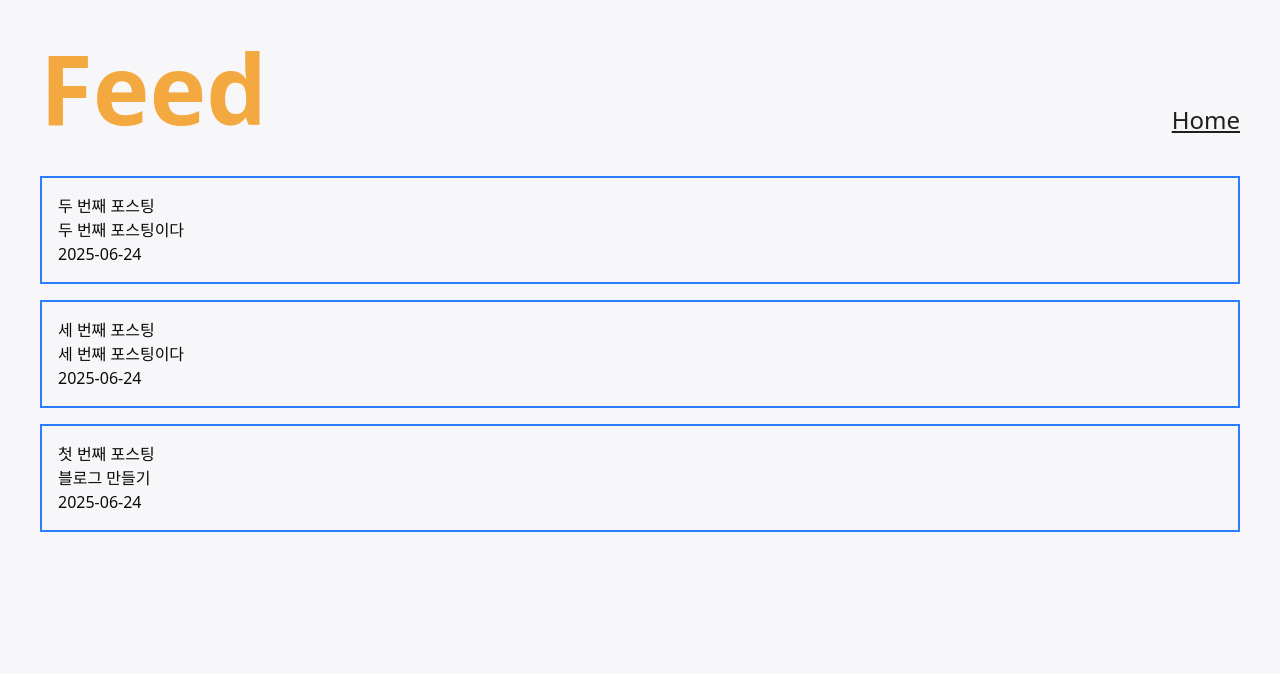
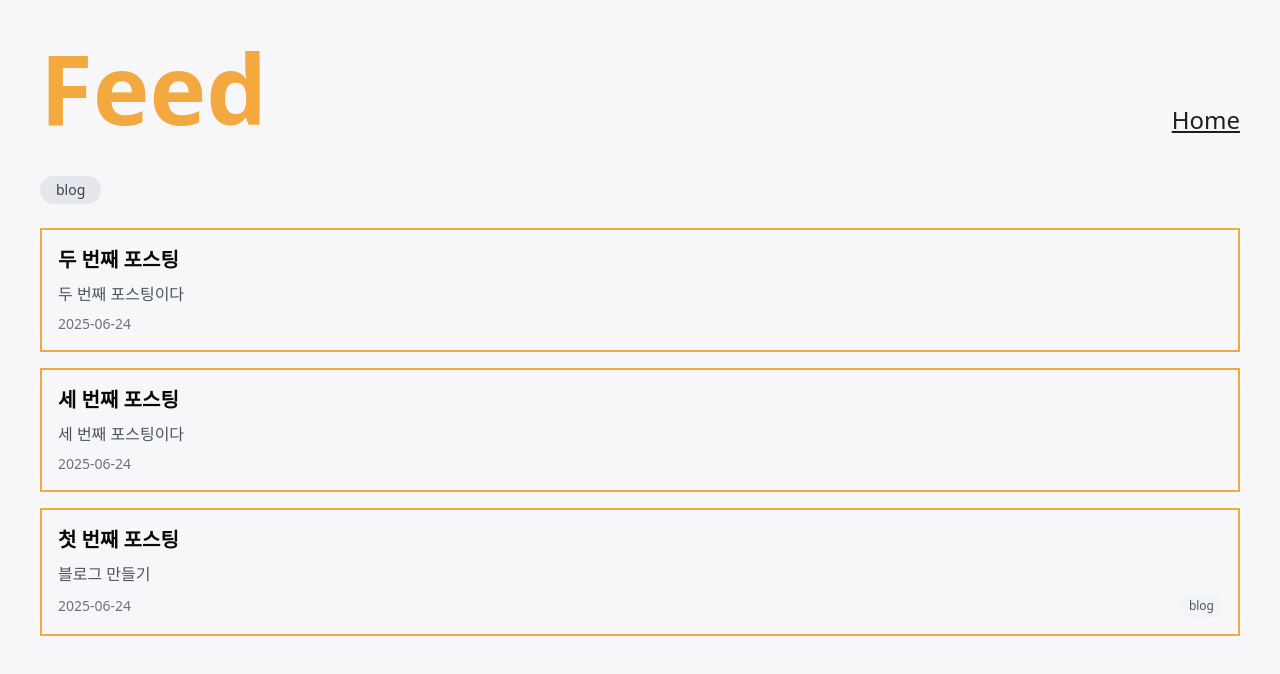
Before and after one commit to owen-ever/ever-blog, a Next.js app: page /en/posts in a window 1280 px wide. Shown: the top 674 px of the page. Built offline with nearby package versions, Linux system fonts and the light colour scheme.

Commit message:
✨ feed 컴포넌트 추가 & tag 필터 기능 추가

```diff
--- a/src/app/[locale]/posts/page.tsx
+++ b/src/app/[locale]/posts/page.tsx
@@ -1,10 +1,11 @@
+import PostList from '@/components/Post/PostList';
 import { Link } from '@/i18n/navigation';
 import { getAllPosts } from '@/lib/posts';
-import { useTranslations } from 'next-intl';
+import { getTranslations } from 'next-intl/server';
 
-export default function PostListPage() {
-  const tPostList = useTranslations('PostListPage');
-  const posts = getAllPosts();
+export default async function PostListPage() {
+  const tPostList = await getTranslations('PostListPage');
+  const allPosts = getAllPosts();
 
   return (
     <main className="flex h-full w-full flex-col gap-y-10 p-10">
@@ -18,17 +19,7 @@ export default function PostListPage() {
       </div>
 
       <section>
-        <ul className="flex flex-col gap-4">
-          {posts.map(post => (
-            <li key={post.slug} className="border-2 border-blue-500 p-4">
-              <Link href={`/posts/${post.slug}`} className="flex flex-col">
-                <span>{post.meta.title}</span>
-                <span>{post.meta.description}</span>
-                <span>{post.meta.date}</span>
-              </Link>
-            </li>
-          ))}
-        </ul>
+        <PostList posts={allPosts} />
       </section>
     </main>
   );
--- /dev/null
+++ b/src/components/Post/PostList.tsx
@@ -0,0 +1,63 @@
+'use client';
+
+import { Link } from '@/i18n/navigation';
+import { useEffect, useState } from 'react';
+
+const PostList = ({ posts }: { posts: Post[] }) => {
+  const [selectedTag, setSelectedTag] = useState<string[]>([]);
+  const [filteredPosts, setFilteredPosts] = useState<Post[]>(posts);
+
+  useEffect(() => {
+    if (selectedTag.length > 0) {
+      setFilteredPosts(posts.filter(post => post.meta.tag?.some(tag => selectedTag.includes(tag))));
+    } else {
+      setFilteredPosts(posts);
+    }
+  }, [posts, selectedTag]);
+
+  return (
+    <div className="flex flex-col gap-6">
+      <div className="flex flex-wrap gap-2">
+        {Array.from(new Set(posts.flatMap(post => post.meta.tag || []))).map(tag => (
+          <button
+            key={tag}
+            onClick={() => {
+              if (selectedTag.includes(tag)) {
+                setSelectedTag(selectedTag.filter(t => t !== tag));
+              } else {
+                setSelectedTag([...selectedTag, tag]);
+              }
+            }}
+            className={`rounded-full px-4 py-1 text-sm ${
+              selectedTag.includes(tag) ? 'bg-main text-white' : 'bg-gray-200 text-gray-700'
+            }`}>
+            {tag}
+          </button>
+        ))}
+      </div>
+
+      <ul className="flex flex-col gap-4">
+        {filteredPosts.map(post => (
+          <li key={post.slug} className="border-main border-2 p-4">
+            <Link href={`/posts/${post.slug}`} className="flex flex-col gap-2">
+              <span className="text-xl font-bold">{post.meta.title}</span>
+              <span className="text-gray-600">{post.meta.description}</span>
+              <div className="flex items-center justify-between">
+                <span className="text-sm text-gray-500">{post.meta.date}</span>
+                <div className="flex gap-2">
+                  {post.meta.tag?.map(tag => (
+                    <span key={tag} className="rounded-full bg-gray-100 px-2 py-1 text-xs text-gray-600">
+                      {tag}
+                    </span>
+                  ))}
+                </div>
+              </div>
+            </Link>
+          </li>
+        ))}
+      </ul>
+    </div>
+  );
+};
+
+export default PostList;
```
